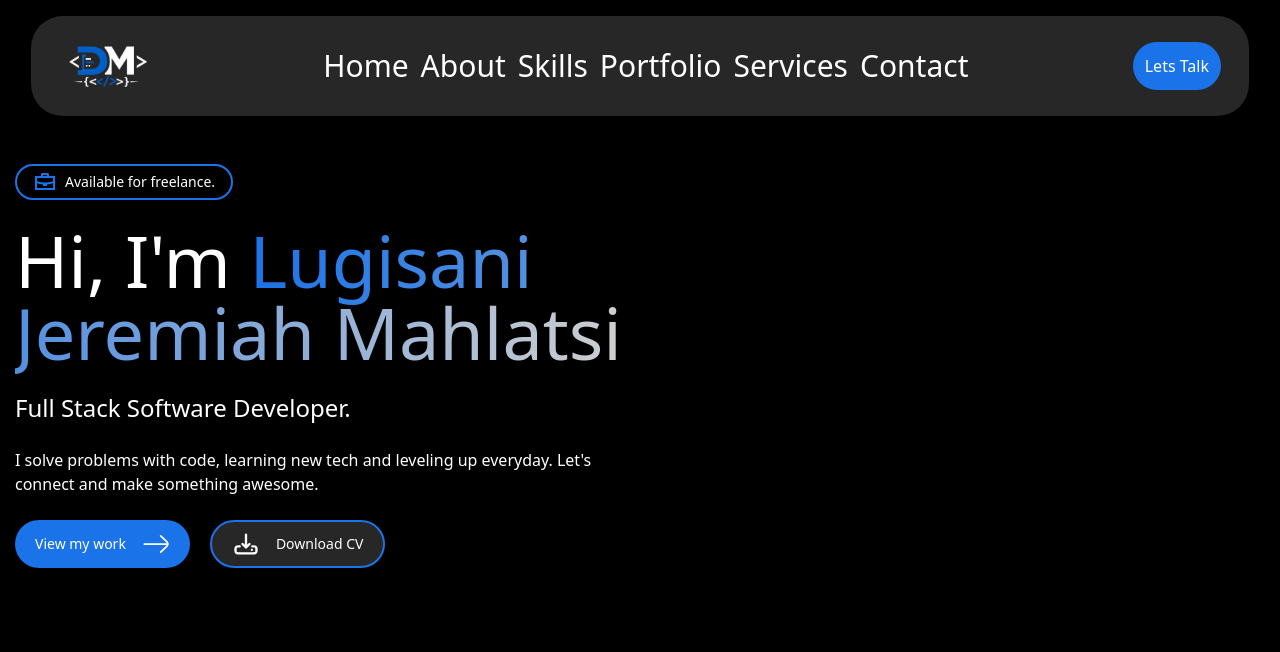
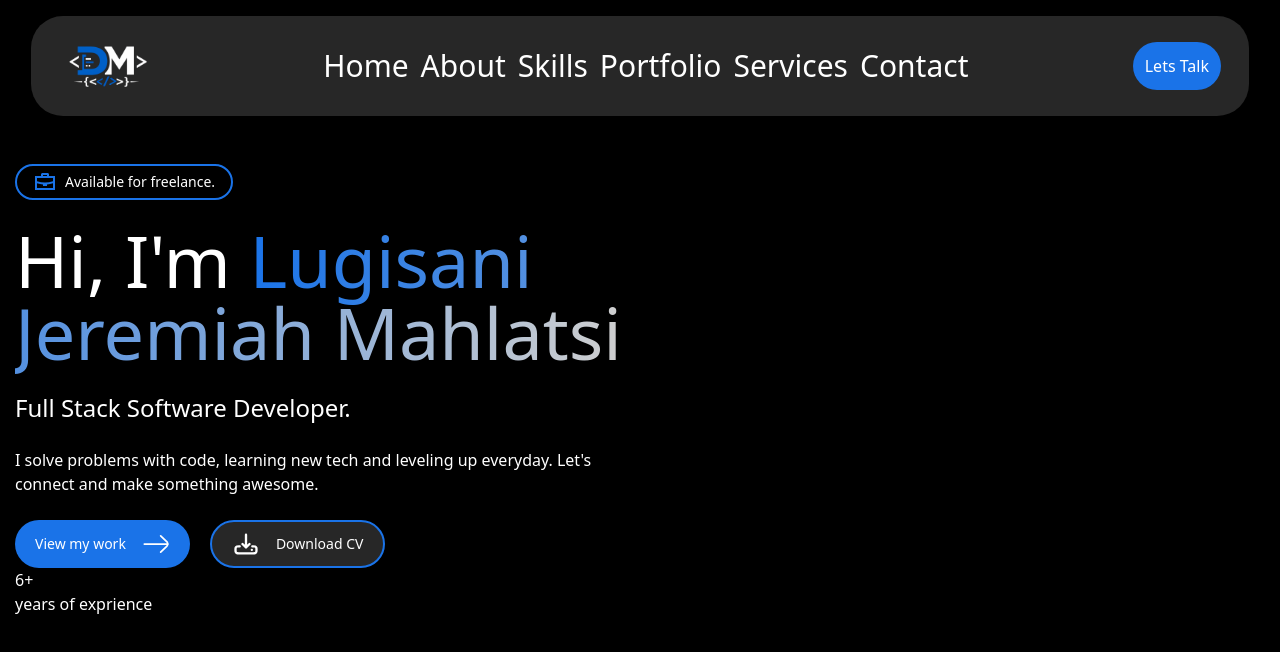
Before and after one commit to DevMahlatsi/DevMahlatsi, a React (Vite) app: page / in a window 1280 px wide. Shown: the top 652 px of the page. Built offline with nearby package versions, Linux system fonts and the light colour scheme.

Commit message:
Currently doing the hero stats. Projects complete, Years of experience, Clients Served.

```diff
--- a/src/Components/Buttons/View My Work/ViewMyWork.tsx
+++ b/src/Components/Buttons/View My Work/ViewMyWork.tsx
@@ -3,7 +3,7 @@ import viewWork from "../../../assets/viewWork.svg";
 
 export default function ViewWork(){
   return(
-    <button className="hero-buttons items-center bg-[#1a73e8] transition-duration-1s hover:bg-white hover:text-[#1a73e8]" >
+    <button className="hero-buttons items-center bg-[#1a73e8] transition-duration-1s hover:p-10" >
       <h1>View my work</h1>
       <img className="h-7" src={viewWork} alt="view work icon" />
     </button>
--- a/src/Components/Hero/Hero.tsx
+++ b/src/Components/Hero/Hero.tsx
@@ -1,5 +1,6 @@
 import DownCV from "../Buttons/Download CV/DownCV";
 import ViewWork from "../Buttons/View My Work/ViewMyWork";
+import HeroStats from "../Indicators/Hero stats/HeroStats";
 
 export default function Hero(){
   const name = "Lugisani Jeremiah Mahlatsi";
@@ -32,6 +33,7 @@ export default function Hero(){
       <DownCV/>
     </div>
     <div>
+      <HeroStats/>
 
     </div>
 
--- /dev/null
+++ b/src/Components/Indicators/Hero stats/HeroStats.tsx
@@ -0,0 +1,11 @@
+import YearOfExperience from "../Years Of Experience/YearsExperience";
+
+export default function HeroStats(){
+  return(
+    <>
+      <div>
+        <YearOfExperience/>
+      </div>
+    </>
+  )
+}
--- a/src/Components/Indicators/Years Of Experience/YearsExperience.tsx
+++ b/src/Components/Indicators/Years Of Experience/YearsExperience.tsx
@@ -0,0 +1,23 @@
+export default function YearOfExperience(){
+  return(
+    <>
+      <div>
+        <div>
+          <h3>
+            <span>
+              6
+            </span>
+            <span>
+              +
+            </span>
+          </h3>
+        </div>
+        <div>
+          <p>
+            years of exprience
+          </p>
+        </div>
+      </div>
+    </>
+  )
+}
--- a/src/Pages/Home.tsx
+++ b/src/Pages/Home.tsx
@@ -11,8 +11,8 @@ export default function Home(){
       <Available/>
       <br />
       <br />
+      <Hero/>
 
-      <Hero/>
     </>
   )
 }
```
